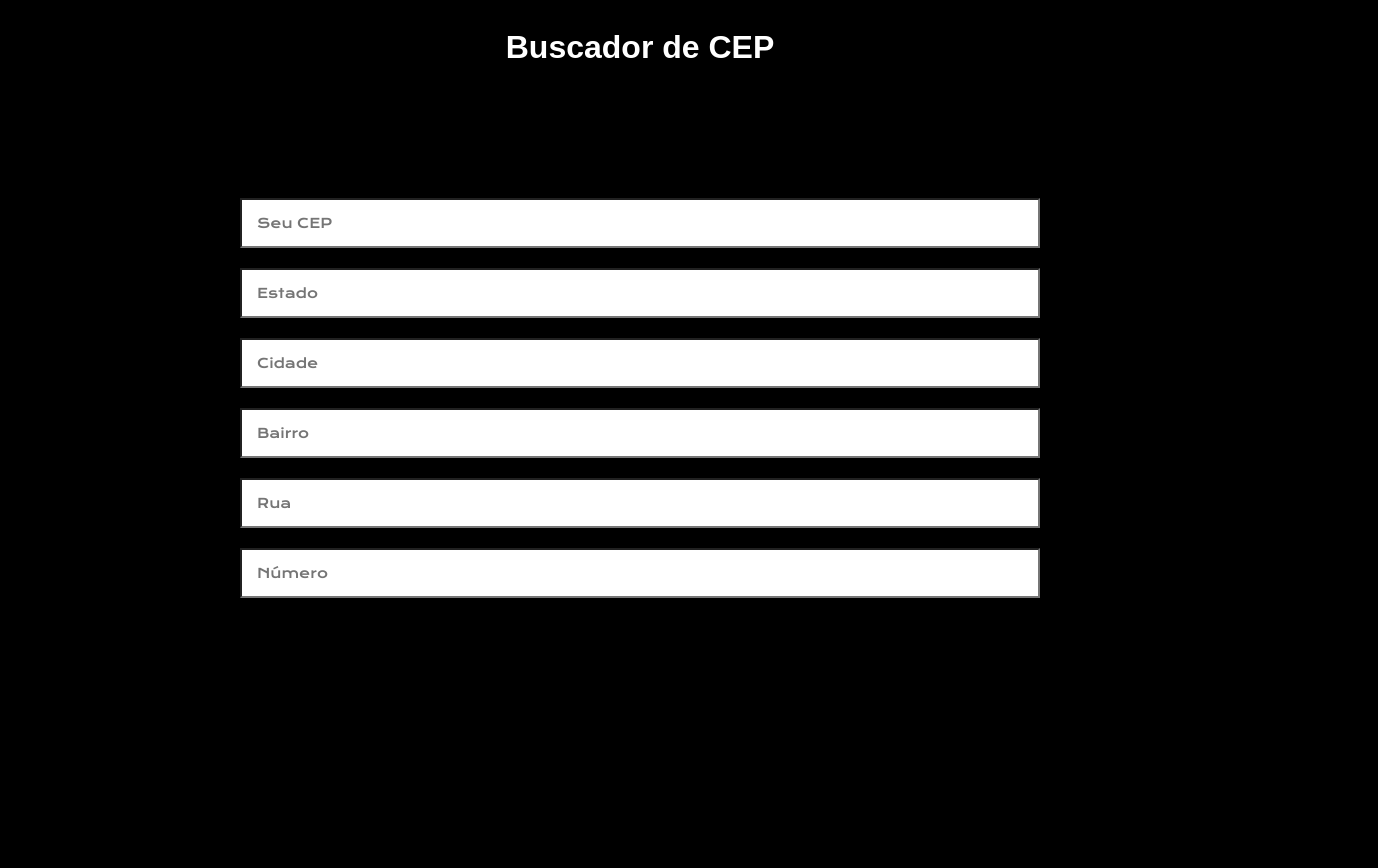
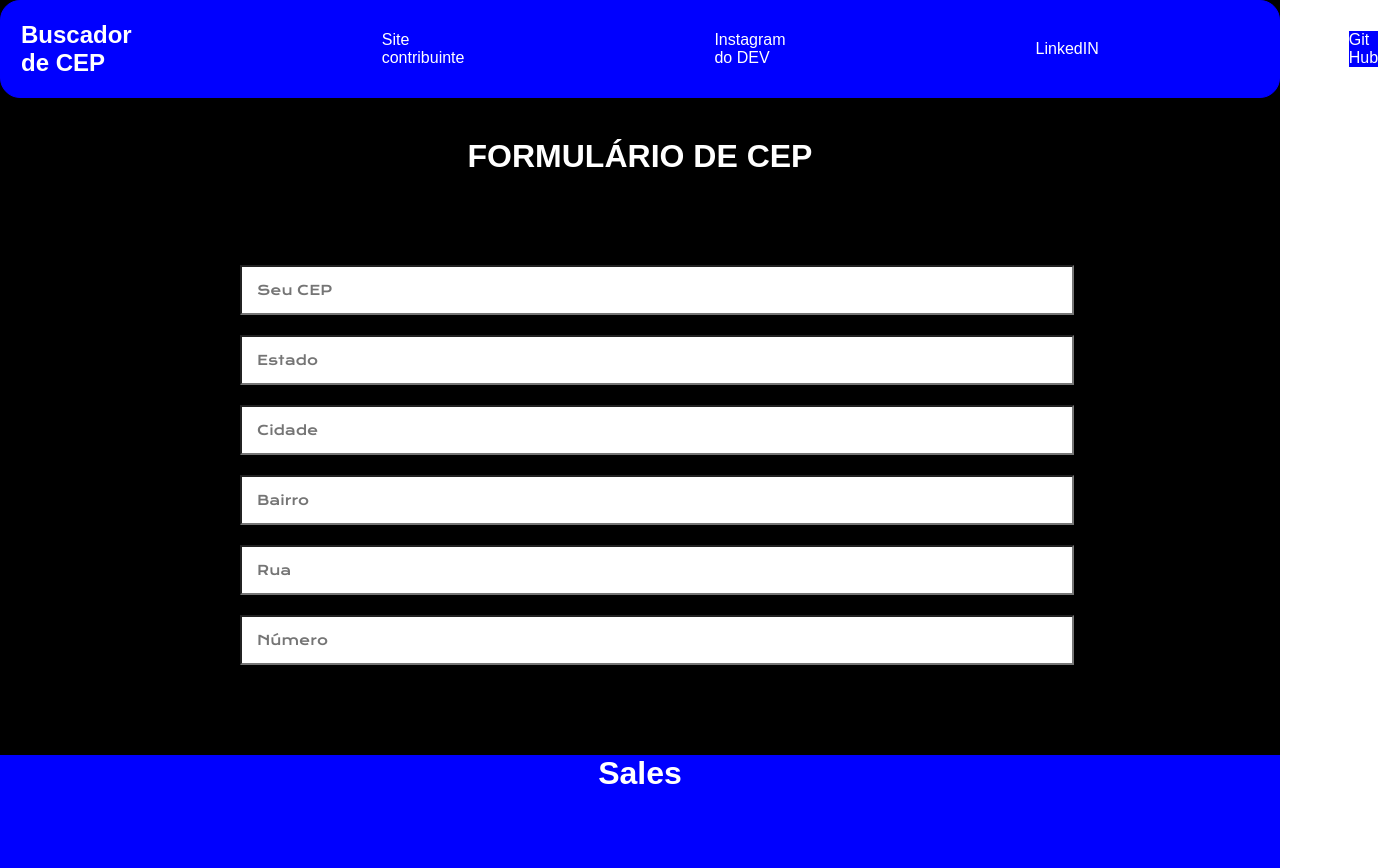
Before and after one commit to xsalles/buscador-cep, a React (Vite) app: page / in a window 1280 px wide. Shown: the top 868 px of the page, 1378 px wide, since content can reach past the window. Before the commit the page ends 800 px from the top, so only its background shows below. Built offline with nearby package versions, Linux system fonts and the light colour scheme; a web font is replaced by a local one.

Commit message:
feat: nav and linked the options like: instagram do dev, etc... and stylezed him

```diff
--- a/index.html
+++ b/index.html
@@ -2,7 +2,7 @@
 <html lang="en">
   <head>
     <meta charset="UTF-8" />
-    <link rel="icon" type="image" href="/src/assets/fundo.jpg" />
+    <link rel="icon" type="image" href="" />
     <meta name="viewport" content="width=device-width, initial-scale=1.0" />
     <title>Buscador de CEP</title>
   </head>
--- a/src/App.css
+++ b/src/App.css
@@ -2,23 +2,59 @@
 @import url('https://fonts.googleapis.com/css2?family=Krona+One&family=REM:ital,wght@0,100..900;1,100..900&display=swap');
 
 *{
-  box-sizing: border-box;
+  margin: 0;
+  padding: 0;
 
-  background-color: rgb(0, 0, 0);
 }
+
+.cep{
+  margin: 0;
+  padding: 0;
+  width: 100vw;
+  height: 100vh;
+  background-color: black;
+  align-items: center;
+}
+
+.nav{
+  display: flex;
+  align-items:center;
+  justify-content:left;
+  margin-left: auto;
+  background-color: blue;
+  color: white;
+  padding: 20px;
+  gap: 250px;
+  font-family: "REM", sans-serif;
+  border: 1px solid blue;
+  border-radius: 20px;
+}
+
+.nav h1{
+  background-color: blue;
+
+}
+
+.nav a{
+  text-decoration: none;
+  color: white;
+  background-color: blue ;
+}
+
+
 
 .title{
   display: flex;
   justify-content: center;
-  margin: 0px 200px;
   align-items: center;
   text-align: center;
+  margin-top: 40px;
   color: white;
   font-family: "REM", sans-serif;
 }
 
 .itens-form{
-  margin: 110px auto;
+  margin: 90px auto;
   max-width: 800px;
   display: flex;
   width: 100%;
@@ -36,3 +72,14 @@
   background-color: white;
   font-family: "Krona One", sans-serif;
 }
+
+.end{
+  display: flex;
+  justify-content: center;
+  gap: 80px;
+  color: white;
+  background-color: blue;
+  width: 100vw;
+  height: 20%;
+  font-family: "REM", sans-serif;
+}
--- a/src/App.jsx
+++ b/src/App.jsx
@@ -1,13 +1,21 @@
 import './App.css'
-import Fundo from './assets/fundo.jpg'
 
-export default function App() {
+
+
+
+export default function Cep() {
   return (
 
-    <div className="CEP">
-
+    <div className="cep">
+      <nav className="nav">
+        <h1>Buscador de CEP</h1>
+        <a href="https://viacep.com.br/">Site contribuinte</a>
+        <a href="https://www.instagram.com/xs.salles/?next=%2F">Instagram do DEV</a>
+        <a href="https://www.linkedin.com/in/pedro-sales-00090a274/">LinkedIN</a>
+        <a href="https://github.com/xsalles">Git Hub</a>
+      </nav>
       <div className="title">
-        <h1>Buscador de CEP</h1>
+        <h1>FORMULÁRIO DE CEP</h1>
       </div>
       <div className="form">
         <div className="itens-form">
@@ -29,8 +37,12 @@ export default function App() {
           <form>
             <input placeholder='Número' type="text" />
           </form>
+
         </div>
       </div>
+      <footer className="end">
+        <h1>Sales</h1>
+      </footer>
     </div>
 
 
--- a/src/main.jsx
+++ b/src/main.jsx
@@ -1,10 +1,13 @@
 import React from 'react'
 import ReactDOM from 'react-dom/client'
-import App from './App.jsx'
+import Cep from './App.jsx'
 import './index.css'
+
+
+
 
 ReactDOM.createRoot(document.getElementById('root')).render(
 
-    <App />
+    <Cep />
 
 )
```
Also changed, not shown: src/assets/fundo.jpg (deleted), src/assets/images/instagram.svg (added).
